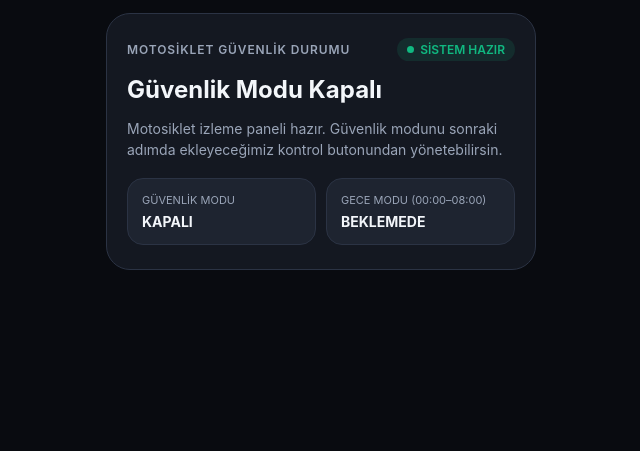
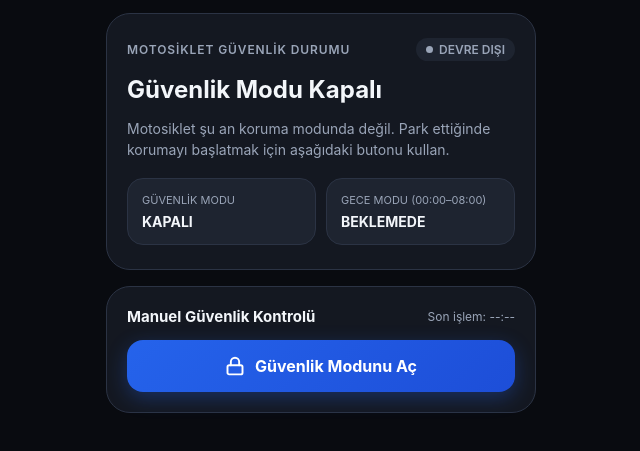
Before and after one commit to samedpetek/xmax-guard, a plain HTML site: page index.html in a window 1280 px wide. Shown: the part 107-558 px from the top of the page, without its empty margins (319-959 px from the left). Drawn offline with Linux system fonts and the light colour scheme.

Commit message:
Update index.html

```diff
--- a/index.html
+++ b/index.html
@@ -14,9 +14,10 @@
       --text-main: #f3f6fa;
       --text-muted: #9aa5b8;
       --accent-blue: #2563eb;
-      --accent-blue-glow: rgba(37, 99, 235, 0.28);
+      --accent-blue-hover: #1d4ed8;
+      --accent-blue-glow: rgba(37, 99, 235, 0.32);
       --status-safe: #10b981;
-      --status-off: #64748b;
+      --status-danger: #ef4444;
     }
 
     * {
@@ -24,6 +25,7 @@
       margin: 0;
       padding: 0;
       font-family: -apple-system, BlinkMacSystemFont, "SF Pro Display", "Segoe UI", Roboto, sans-serif;
+      -webkit-tap-highlight-color: transparent;
     }
 
     body {
@@ -92,12 +94,14 @@
       background-color: var(--bg-dark-gray);
       color: var(--text-muted);
       border: 1px solid var(--border-gray);
+      transition: all 0.25s ease;
     }
 
     .mode-pill.active {
-      background-color: rgba(37, 99, 235, 0.16);
+      background-color: rgba(37, 99, 235, 0.2);
       color: #60a5fa;
-      border-color: rgba(59, 130, 246, 0.5);
+      border-color: rgba(59, 130, 246, 0.6);
+      box-shadow: 0 0 14px var(--accent-blue-glow);
     }
 
     /* Güvenlik Durum Kartı */
@@ -109,6 +113,12 @@
       display: flex;
       flex-direction: column;
       gap: 14px;
+      transition: border-color 0.25s ease, box-shadow 0.25s ease;
+    }
+
+    .status-card.armed {
+      border-color: rgba(37, 99, 235, 0.65);
+      box-shadow: 0 8px 28px rgba(37, 99, 235, 0.14);
     }
 
     .status-top {
@@ -130,17 +140,26 @@
       align-items: center;
       gap: 6px;
       font-size: 12px;
-      color: var(--status-safe);
-      background: rgba(16, 185, 129, 0.12);
+      color: var(--text-muted);
+      background: var(--bg-dark-gray);
       padding: 4px 10px;
       border-radius: 999px;
       font-weight: 600;
+    }
+
+    .live-badge.armed {
+      color: var(--status-safe);
+      background: rgba(16, 185, 129, 0.14);
     }
 
     .live-dot {
       width: 7px;
       height: 7px;
       border-radius: 50%;
+      background-color: var(--text-muted);
+    }
+
+    .live-badge.armed .live-dot {
       background-color: var(--status-safe);
     }
 
@@ -181,6 +200,66 @@
       font-weight: 700;
       color: var(--text-main);
     }
+
+    .info-box-value.blue {
+      color: #60a5fa;
+    }
+
+    /* Manuel Kontrol Kartı */
+    .control-card {
+      background: var(--bg-anthracite);
+      border: 1px solid var(--border-gray);
+      border-radius: 24px;
+      padding: 20px;
+      display: flex;
+      flex-direction: column;
+      gap: 14px;
+    }
+
+    .control-header {
+      display: flex;
+      justify-content: space-between;
+      align-items: center;
+    }
+
+    .control-title {
+      font-size: 15px;
+      font-weight: 700;
+    }
+
+    .last-action {
+      font-size: 12px;
+      color: var(--text-muted);
+    }
+
+    .guard-btn {
+      width: 100%;
+      border: none;
+      border-radius: 16px;
+      padding: 16px 20px;
+      font-size: 16px;
+      font-weight: 700;
+      cursor: pointer;
+      display: flex;
+      align-items: center;
+      justify-content: center;
+      gap: 10px;
+      transition: transform 0.12s ease, background-color 0.25s ease, box-shadow 0.25s ease;
+      background: linear-gradient(135deg, var(--accent-blue), #1d4ed8);
+      color: #ffffff;
+      box-shadow: 0 6px 20px var(--accent-blue-glow);
+    }
+
+    .guard-btn:active {
+      transform: scale(0.98);
+    }
+
+    .guard-btn.armed {
+      background: var(--bg-dark-gray);
+      color: #f87171;
+      border: 1px solid rgba(239, 68, 68, 0.45);
+      box-shadow: none;
+    }
   </style>
 </head>
 <body>
@@ -200,14 +279,14 @@
       <div id="headerModeBadge" class="mode-pill">PASİF</div>
     </header>
 
-    <section class="status-card">
+    <section id="statusCard" class="status-card">
       <div class="status-top">
         <span class="status-label">Motosiklet Güvenlik Durumu</span>
-        <span class="live-badge"><span class="live-dot"></span>SİSTEM HAZIR</span>
+        <span id="liveBadge" class="live-badge"><span class="live-dot"></span><span id="liveBadgeText">DEVRE DIŞI</span></span>
       </div>
       <div id="securityStatusText" class="status-main">Güvenlik Modu Kapalı</div>
       <p id="securityStatusDesc" class="status-desc">
-        Motosiklet izleme paneli hazır. Güvenlik modunu sonraki adımda ekleyeceğimiz kontrol butonundan yönetebilirsin.
+        Motosiklet şu an koruma modunda değil. Park ettiğinde korumayı başlatmak için aşağıdaki butonu kullan.
       </p>
 
       <div class="info-grid">
@@ -221,6 +300,86 @@
         </div>
       </div>
     </section>
+
+    <section class="control-card">
+      <div class="control-header">
+        <span class="control-title">Manuel Güvenlik Kontrolü</span>
+        <span id="lastActionTime" class="last-action">Son işlem: --:--</span>
+      </div>
+      <button id="toggleGuardBtn" class="guard-btn" type="button">
+        <svg id="btnIcon" width="20" height="20" viewBox="0 0 24 24" fill="none" stroke="currentColor" stroke-width="2.3" stroke-linecap="round" stroke-linejoin="round">
+          <rect x="3" y="11" width="18" height="11" rx="2" ry="2"></rect>
+          <path d="M7 11V7a5 5 0 0 1 10 0v4"></path>
+        </svg>
+        <span id="btnText">Güvenlik Modunu Aç</span>
+      </button>
+    </section>
   </main>
+
+  <script>
+    const STORAGE_KEY = "xmax_guard_manual_armed";
+    const TIME_KEY = "xmax_guard_last_action";
+
+    const headerModeBadge = document.getElementById("headerModeBadge");
+    const statusCard = document.getElementById("statusCard");
+    const liveBadge = document.getElementById("liveBadge");
+    const liveBadgeText = document.getElementById("liveBadgeText");
+    const securityStatusText = document.getElementById("securityStatusText");
+    const securityStatusDesc = document.getElementById("securityStatusDesc");
+    const securityIndicator = document.getElementById("securityIndicator");
+    const lastActionTime = document.getElementById("lastActionTime");
+    const toggleGuardBtn = document.getElementById("toggleGuardBtn");
+    const btnText = document.getElementById("btnText");
+
+    let isArmed = localStorage.getItem(STORAGE_KEY) === "true";
+    let savedTime = localStorage.getItem(TIME_KEY) || "--:--";
+
+    function formatCurrentTime() {
+      const now = new Date();
+      const hours = String(now.getHours()).padStart(2, "0");
+      const minutes = String(now.getMinutes()).padStart(2, "0");
+      return `${hours}:${minutes}`;
+    }
+
+    function renderUI() {
+      lastActionTime.textContent = `Son işlem: ${savedTime}`;
+
+      if (isArmed) {
+        headerModeBadge.textContent = "AKTİF";
+        headerModeBadge.classList.add("active");
+        statusCard.classList.add("armed");
+        liveBadge.classList.add("armed");
+        liveBadgeText.textContent = "KORUMA AKTİF";
+        securityStatusText.textContent = "Motosiklet Koruma Altında";
+        securityStatusDesc.textContent = "Manuel güvenlik modu devrede. Yamaha XMAX 250 izleme ve güvenlik durumu aktif olarak takip ediliyor.";
+        securityIndicator.textContent = "AÇIK";
+        securityIndicator.classList.add("blue");
+        toggleGuardBtn.classList.add("armed");
+        btnText.textContent = "Güvenlik Modunu Kapat";
+      } else {
+        headerModeBadge.textContent = "PASİF";
+        headerModeBadge.classList.remove("active");
+        statusCard.classList.remove("armed");
+        liveBadge.classList.remove("armed");
+        liveBadgeText.textContent = "DEVRE DIŞI";
+        securityStatusText.textContent = "Güvenlik Modu Kapalı";
+        securityStatusDesc.textContent = "Motosiklet şu an koruma modunda değil. Park ettiğinde korumayı başlatmak için aşağıdaki butonu kullan.";
+        securityIndicator.textContent = "KAPALI";
+        securityIndicator.classList.remove("blue");
+        toggleGuardBtn.classList.remove("armed");
+        btnText.textContent = "Güvenlik Modunu Aç";
+      }
+    }
+
+    toggleGuardBtn.addEventListener("click", () => {
+      isArmed = !isArmed;
+      savedTime = formatCurrentTime();
+      localStorage.setItem(STORAGE_KEY, String(isArmed));
+      localStorage.setItem(TIME_KEY, savedTime);
+      renderUI();
+    });
+
+    renderUI();
+  </script>
 </body>
 </html>
```
